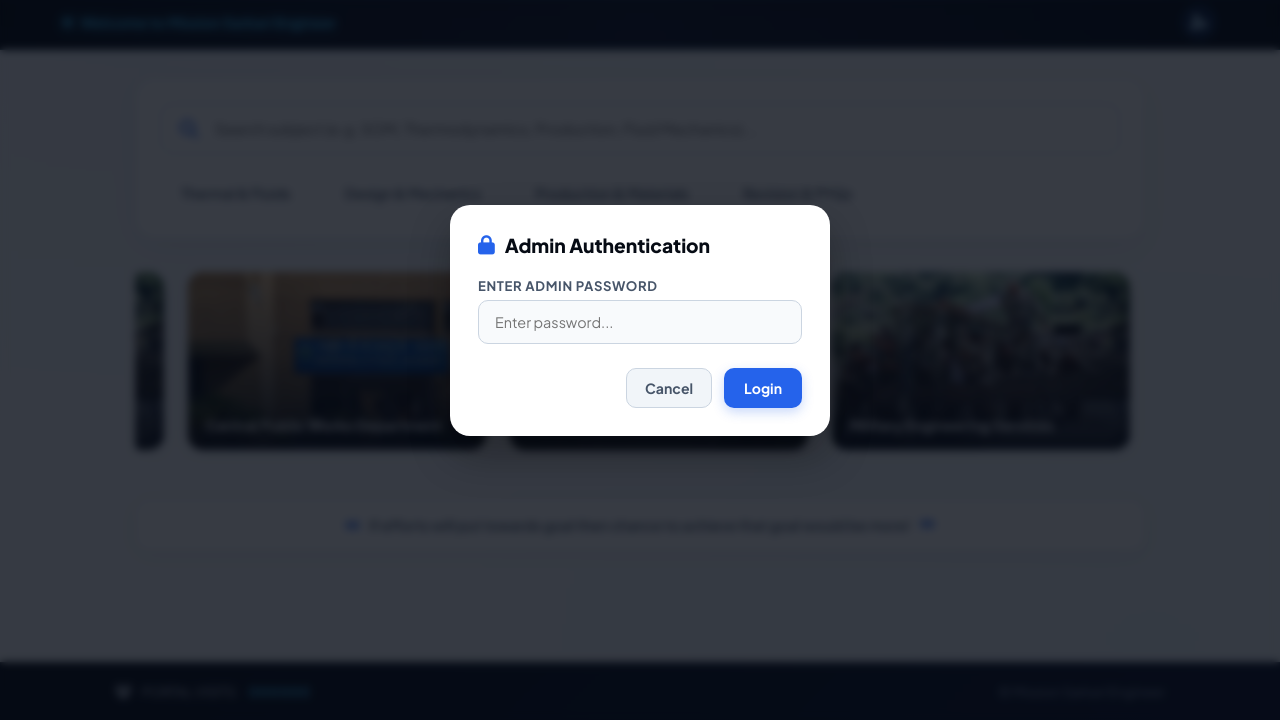
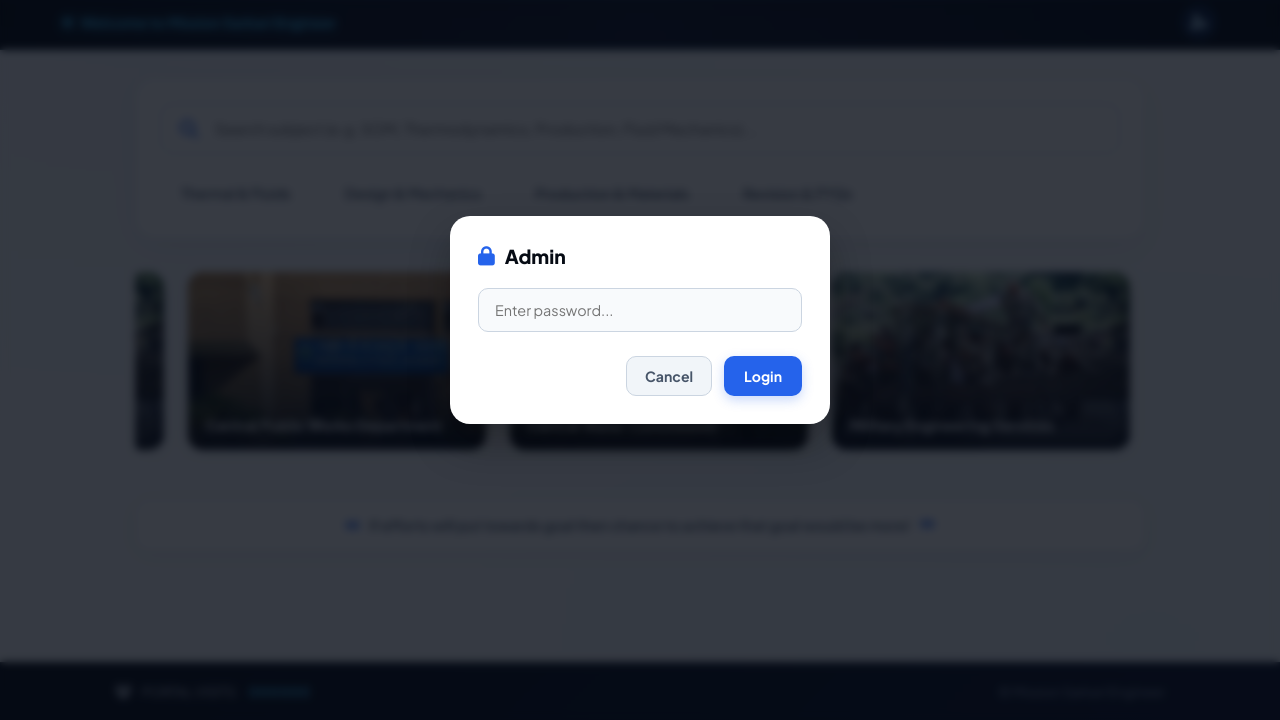
Before and after one commit to missionsarkariengineer/missionsarkariengineer.github.io, a plain HTML site: page index.html in a window 1280 px wide. Both pictures are taken after a click on the link "Admin Login". Shown: the part 80-800 px from the top of the page. Drawn offline with Linux system fonts and the light colour scheme.

Commit message:
Update index.html

```diff
--- a/index.html
+++ b/index.html
@@ -1103,10 +1103,9 @@
   <!-- ADMIN LOGIN PASSWORD MODAL -->
   <div id="loginModal" class="admin-modal-overlay">
     <div class="admin-modal-box" style="max-width: 380px;">
-      <h3><i class="fa-solid fa-lock" style="color: var(--primary-blue);"></i> Admin Authentication</h3>
+      <h3><i class="fa-solid fa-lock" style="color: var(--primary-blue);"></i> Admin</h3>
       <form id="loginForm" onsubmit="verifyAdminPassword(event)">
-        <div class="admin-form-group">
-          <label>Enter Admin Password</label>
+        <div class="admin-form-group" style="margin-bottom: 0;">
           <input type="password" id="adminPasswordInput" placeholder="Enter password..." required autofocus />
         </div>
         <div class="admin-modal-actions">
@@ -1207,7 +1206,7 @@
 
     let activeStream = null;
 
-    // Custom Professional Login Modal Logic
+    // Custom Professional Login Modal Logic with updated password "Shiv@1212"
     function handleAdminLogin() {
       document.getElementById('loginModal').style.display = 'flex';
       document.getElementById('adminPasswordInput').value = '';
@@ -1221,7 +1220,7 @@
       e.preventDefault();
       const pwd = document.getElementById('adminPasswordInput').value;
 
-      if (pwd === "admin123" || pwd === "admin") {
+      if (pwd === "Shiv@1212") {
         closeLoginModal();
         document.getElementById('adminModal').style.display = 'flex';
       } else {
```
